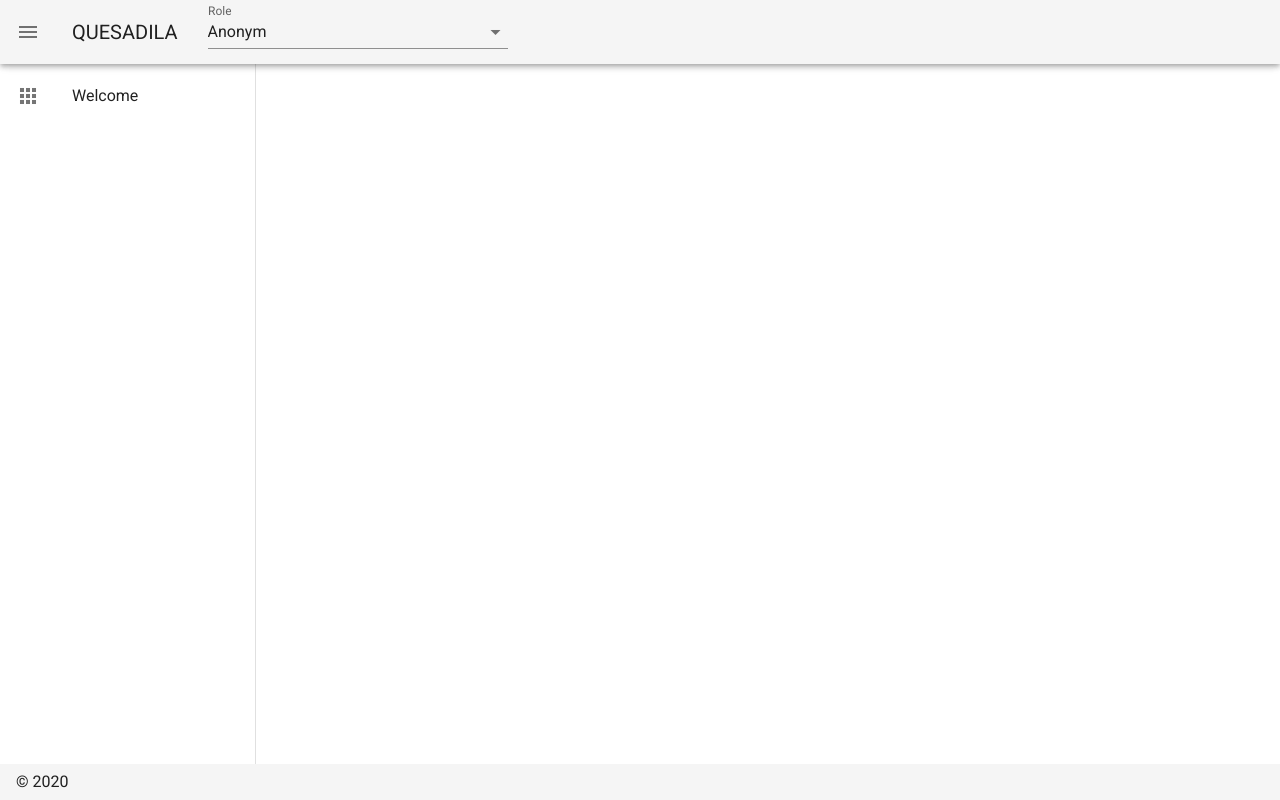
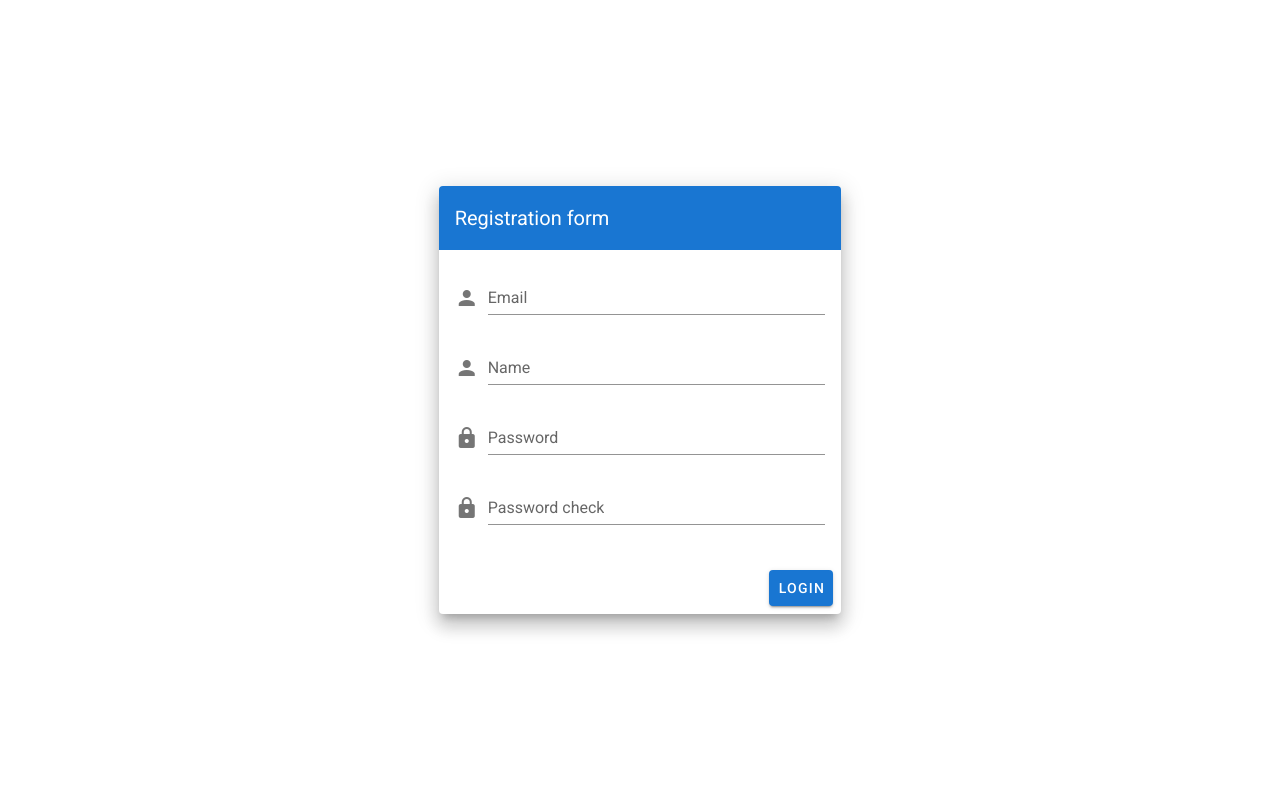
Before and after one commit to Qesadila/QES, a Nuxt app: page /auth/register in a window 1280 px wide. Built offline with nearby package versions, Linux system fonts and the light colour scheme.

Commit message:
add login page

```diff
--- /dev/null
+++ b/code/helpers/hashPassword.js
@@ -0,0 +1,7 @@
+import shajs from 'sha.js'
+
+export function hashPassword(password) {
+  return shajs('sha256')
+    .update(password)
+    .digest('hex')
+}
--- /dev/null
+++ b/layouts/blank-centered.vue
@@ -0,0 +1,17 @@
+<template>
+  <v-app id="inspire">
+    <v-content>
+      <v-container class="fill-height" fluid>
+        <v-row align="center" justify="center">
+          <v-col cols="12" sm="8" md="4">
+            <nuxt />
+          </v-col>
+        </v-row>
+      </v-container>
+    </v-content>
+  </v-app>
+</template>
+
+<script>
+export default {}
+</script>
--- /dev/null
+++ b/middleware/authenticated.js
@@ -0,0 +1,6 @@
+export default function({ store, redirect }) {
+  // If the user is not authenticated
+  if (!store.state.auth.auth) {
+    return redirect('/login')
+  }
+}
--- /dev/null
+++ b/middleware/notAuthenticated.js
@@ -0,0 +1,6 @@
+export default function({ store, redirect }) {
+  // If the user is authenticated redirect to home page
+  if (store.state.auth.auth) {
+    return redirect('/')
+  }
+}
--- a/nuxt.config.js
+++ b/nuxt.config.js
@@ -58,7 +58,9 @@ module.exports = {
    ** Axios module configuration
    ** See https://axios.nuxtjs.org/options
    */
-  axios: {},
+  axios: {
+    base: 'https://qesadila.azurewebsites.net'
+  },
   /*
    ** vuetify module configuration
    ** https://github.com/nuxt-community/vuetify-module
--- a/package.json
+++ b/package.json
@@ -25,8 +25,10 @@
     "@nuxtjs/axios": "^5.3.6",
     "@nuxtjs/dotenv": "^1.4.0",
     "@nuxtjs/sentry": "^4.0.0",
+    "cookieparser": "^0.1.0",
     "cross-env": "^5.2.0",
     "express": "^4.16.4",
+    "js-cookie": "^2.2.1",
     "nuxt": "^2.0.0",
     "nuxt-i18n": "^6.8.1"
   },
--- /dev/null
+++ b/pages/auth/login.vue
@@ -0,0 +1,55 @@
+<template>
+  <v-card class="elevation-12">
+    <v-toolbar color="primary" dark flat>
+      <v-toolbar-title>Login form</v-toolbar-title>
+    </v-toolbar>
+    <v-card-text>
+      <v-form>
+        <v-text-field
+          v-model="username"
+          label="Login"
+          name="username"
+          prepend-icon="mdi-account"
+          type="email"
+        />
+
+        <v-text-field
+          v-model="password"
+          label="Password"
+          name="password"
+          prepend-icon="mdi-lock"
+          type="password"
+        />
+      </v-form>
+    </v-card-text>
+    <v-card-actions>
+      <v-spacer />
+      <v-btn color="primary" @click="handleSubmit">Login</v-btn>
+    </v-card-actions>
+  </v-card>
+</template>
+
+<script>
+import { mapActions } from 'vuex'
+
+export default {
+  layout: 'blank-centered',
+  data() {
+    return {
+      username: '',
+      password: ''
+    }
+  },
+  methods: {
+    ...mapActions('auth', ['performLogin']),
+    handleSubmit() {
+      this.performLogin({
+        username: this.username,
+        password: this.password
+      })
+    }
+  }
+}
+</script>
+
+<style></style>
--- /dev/null
+++ b/pages/auth/register.vue
@@ -0,0 +1,70 @@
+<template>
+  <v-card class="elevation-12">
+    <v-toolbar color="primary" dark flat>
+      <v-toolbar-title>Registration form</v-toolbar-title>
+    </v-toolbar>
+    <v-card-text>
+      <v-form>
+        <v-text-field
+          v-model="username"
+          label="Email"
+          name="username"
+          prepend-icon="mdi-account"
+          type="email"
+        />
+
+        <v-text-field
+          v-model="name"
+          label="Name"
+          name="name"
+          prepend-icon="mdi-account"
+          type="email"
+        />
+
+        <v-text-field
+          v-model="password"
+          label="Password"
+          name="password"
+          prepend-icon="mdi-lock"
+          type="password"
+        />
+        <v-text-field
+          v-model="passwordCheck"
+          label="Password check"
+          name="password_check"
+          prepend-icon="mdi-lock"
+          type="password"
+        />
+      </v-form>
+    </v-card-text>
+    <v-card-actions>
+      <v-spacer />
+      <v-btn color="primary" @click="handleSubmit">Login</v-btn>
+    </v-card-actions>
+  </v-card>
+</template>
+
+<script>
+import { mapActions } from 'vuex'
+
+export default {
+  layout: 'blank-centered',
+  data() {
+    return {
+      username: '',
+      password: ''
+    }
+  },
+  methods: {
+    ...mapActions('auth', ['performLogin']),
+    handleSubmit() {
+      this.performLogin({
+        username: this.username,
+        password: this.password
+      })
+    }
+  }
+}
+</script>
+
+<style></style>
--- /dev/null
+++ b/store/auth.js
@@ -0,0 +1,39 @@
+import Cookie from 'js-cookie'
+import { hashPassword } from '~/code/helpers/hashPassword'
+
+export const state = () => {
+  return {
+    auth: null,
+    user: {}
+  }
+}
+export const mutations = {
+  setAuth(state, auth) {
+    state.auth = auth
+  },
+  setAuthUser(state, user) {
+    state.user = user
+  }
+}
+export const actions = {
+  async performLogin({ commit }, { username, password }) {
+    // TODO: CHANGE FOR FORM DATA, NEED TO BE CHANGED ON BACKEND TOO
+    const fd = new FormData()
+    fd.append('email', username)
+    fd.append('passwordSHA256Hash', hashPassword(password))
+
+    const response = await this.$axios
+      .post('v1/Authorize/Login', fd)
+      .catch((e) => {
+        // console.log(e.response)
+      })
+
+    if (response) {
+      commit('setAuth', true)
+      commit('setAuthUser', response.data.user)
+      this.$axios.setHeader('Authorization', 'Bearer ' + response.data.token)
+
+      Cookie.set('JWT', response.data.token)
+    }
+  }
+}
```
Also changed, not shown: store/index.js (added), 1 other file (tests, documents, lock files or other folders).
